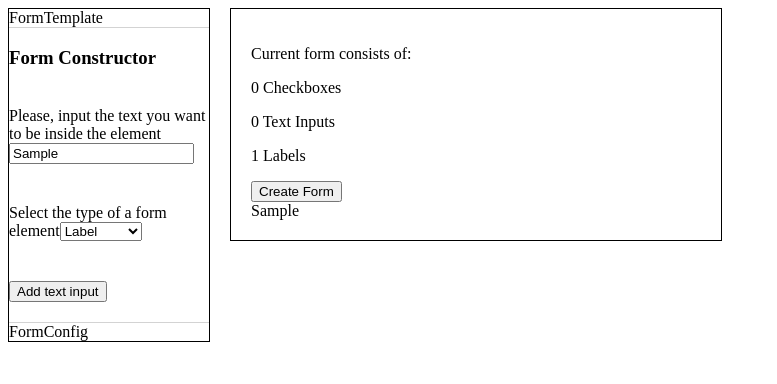
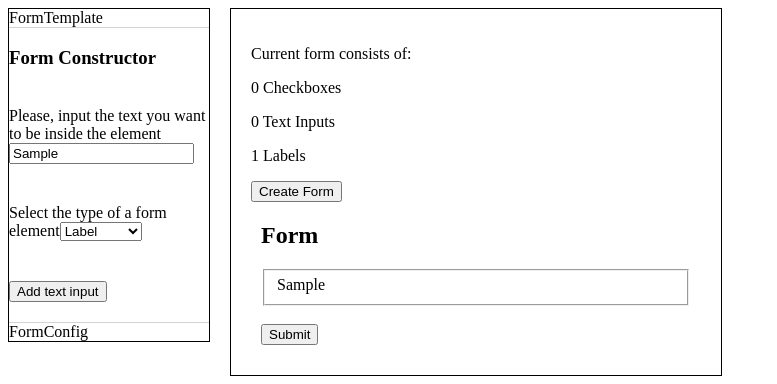
Before and after one commit to tony-blackie/form-constructor, a React app: page / in a window 1280 px wide. Both pictures are taken after typing "Sample" into the empty fields and a click on the button "Add text input". Shown: the top 384 px of the page, without its empty margins (0-777 px from the left). Built offline with nearby package versions, Linux system fonts and the light colour scheme.

Commit message:
Show or hide form dynamically

```diff
--- a/src/components/Display.jsx
+++ b/src/components/Display.jsx
@@ -11,7 +11,7 @@ export default class Display extends Component {
             <div className="display">
                 <Info formElements={this.props.formElements} />
                 <Form
-                    hidden={false}
+                    hidden={this.props.formElements.length === 0}
                     formElements={this.props.formElements}
                 />
             </div>
--- a/src/components/Form.jsx
+++ b/src/components/Form.jsx
@@ -13,7 +13,7 @@ export default class Form extends Component {
                     );
                 case 'text':
                     return (
-                        <div>
+                        <div className="form__row" key={index}>
                             <input type={element.type} key={index} placeholder={element.value} />
                         </div>);
                 case 'checkbox':
@@ -30,7 +30,10 @@ export default class Form extends Component {
 
         return (
             <form className={`form form-${hidden}`}>
-                {formElements}
+                <h2>Form</h2>
+                <fieldset>{formElements}</fieldset>
+                <br/>
+                <input type="submit" value="Submit"/>
             </form>
         );
     }
--- a/src/sass/form.scss
+++ b/src/sass/form.scss
@@ -1,4 +1,6 @@
 .form {
+  margin: 10px;
+
   &-hidden {
     display: none;
   }
```
